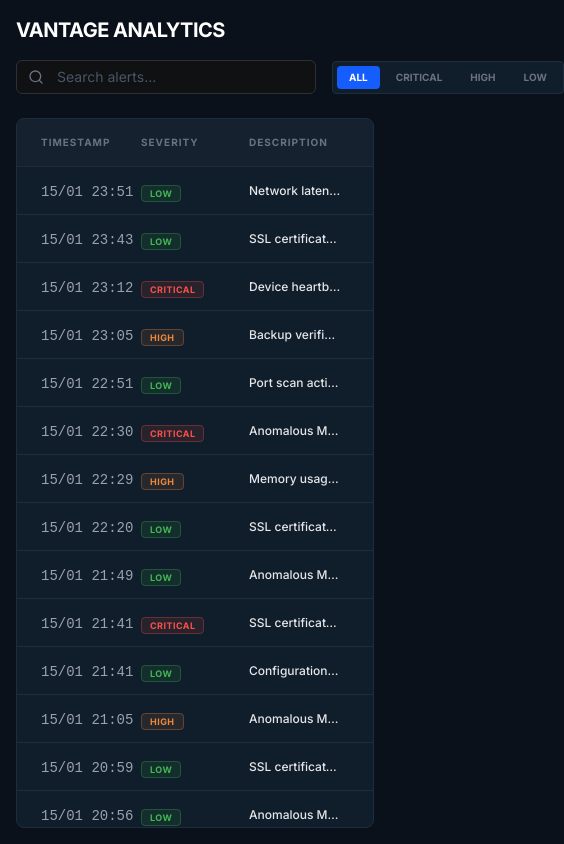
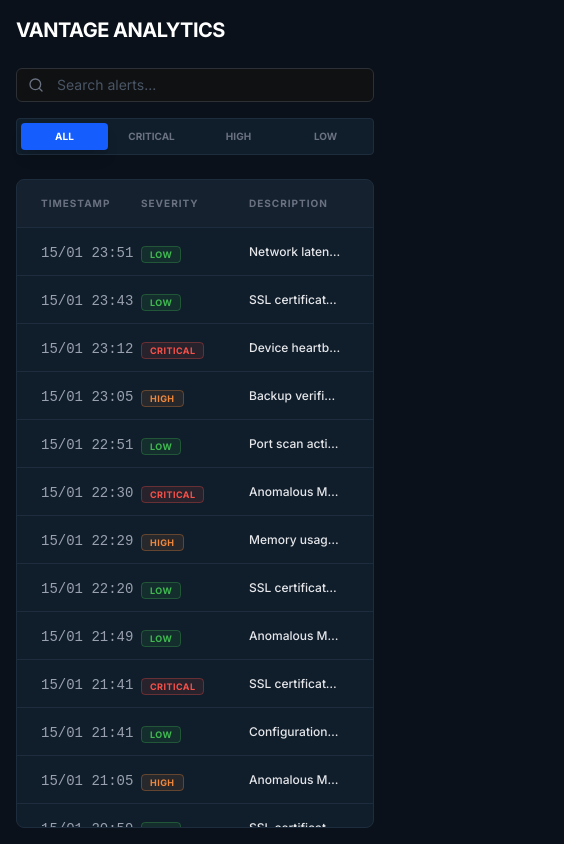
Before and after one commit to hsc00/vantage-dashboard-poc, a React (Vite) app: page / in a window 390 px wide. Shown: the whole page, 564 px wide, since content can reach past the window. Built offline with nearby package versions, Linux system fonts and the light colour scheme.

Commit message:
fix: typography and responsive layout for alert dashboard

```diff
--- a/src/features/alerts/components/AlertDashboard.tsx
+++ b/src/features/alerts/components/AlertDashboard.tsx
@@ -9,21 +9,23 @@ export const AlertDashboard = () => {
 
   return (
     <div className="flex flex-col h-screen bg-brand-dark text-white p-4 sm:p-6 font-sans">
-      <header className="mb-6 flex flex-col sm:flex-row justify-between items-start sm:items-center gap-4">
-        <h1 className="text-xl sm:text-2xl font-bold tracking-tight">
+      <header className="mb-6 grid grid-cols-1 lg:grid-cols-[1fr_auto] items-center gap-6">
+        <h1 className="text-xl sm:text-2xl font-bold tracking-tight whitespace-nowrap">
           VANTAGE ANALYTICS
         </h1>
 
-        <div className="flex items-center gap-4 w-full sm:w-auto">
-          <SearchBar value={search} onChange={setSearch} />
-          <div className="flex gap-1 bg-brand-surface p-1 rounded border border-brand-border">
+        <div className="flex flex-col md:flex-row items-center gap-4 w-full">
+          <div className="w-full md:w-80">
+            <SearchBar value={search} onChange={setSearch} />
+          </div>
+          <div className="flex w-full md:w-auto bg-brand-surface p-1 rounded border border-brand-border">
             {(["all", "critical", "high", "low"] as const).map((severity) => (
               <button
                 key={severity}
                 onClick={() => setFilter(severity)}
-                className={`px-3 py-1 rounded text-[10px] font-bold uppercase transition-all ${
+                className={`flex-1 md:flex-none px-4 py-1.5 rounded text-[10px] font-bold uppercase transition-all ${
                   filter === severity
-                    ? "bg-blue-600 text-white"
+                    ? "bg-blue-600 text-white shadow-lg"
                     : "text-gray-500 hover:text-white"
                 }`}
               >
```
